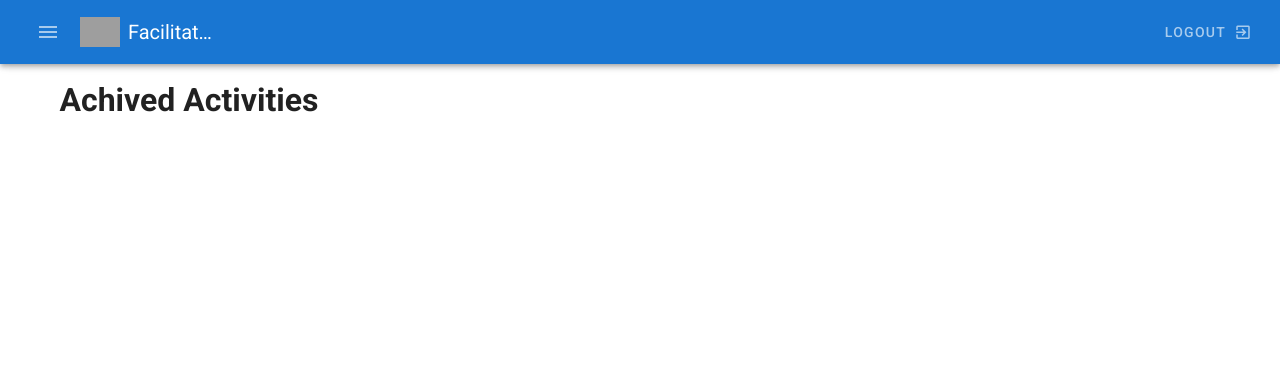
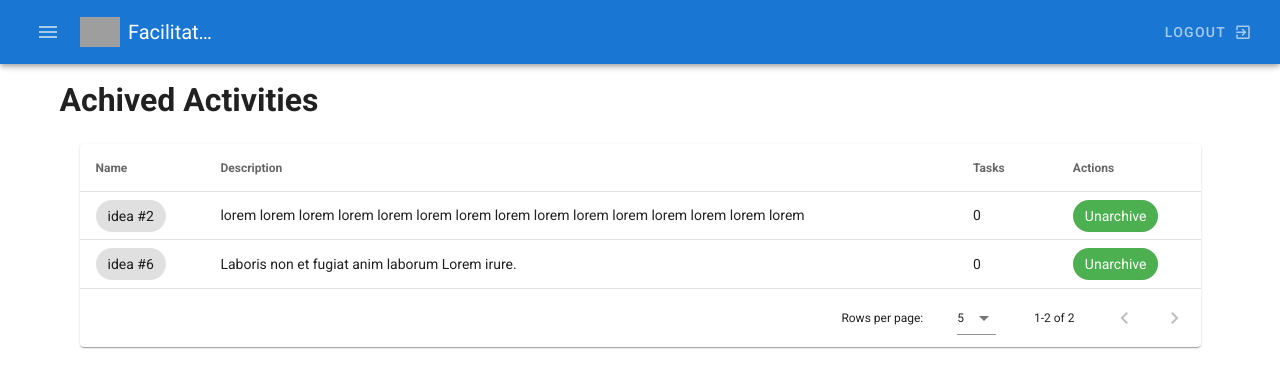
Before and after one commit to r47717/idea-facilitator, a Vue app: page /archive in a window 1280 px wide. Shown: the top 388 px of the page. Built offline with nearby package versions, Linux system fonts and the light colour scheme; grey boxes are pictures that could not be loaded; what vuetify-confirm would draw is missing.

Commit message:
archive page

```diff
--- a/src/components/Activity.vue
+++ b/src/components/Activity.vue
@@ -46,7 +46,7 @@
           <v-data-table
             :headers="tasks.headers"
             :items="tasks.items"
-            items-per-page="5"
+            :items-per-page="5"
             class="elevation-1"
           ></v-data-table>
         </v-sheet>
--- a/src/components/Archive.vue
+++ b/src/components/Archive.vue
@@ -1,15 +1,78 @@
 <template>
   <v-container>
     <h1>Achived Activities</h1>
+    <v-sheet class="pa-5">
+      <v-data-table
+        :headers="headers"
+        :items="items"
+        :items-per-page="5"
+        class="elevation-1"
+      >
+        <template v-slot:item.name="{ item }">
+          <v-chip :to="`/activity/${item.id}`" link>
+            {{ item.name }}
+          </v-chip>
+        </template>
+
+        <template v-slot:item.actions="{ item }">
+          <v-chip color="success" @click="onClickUnarchive(item)">
+            Unarchive
+          </v-chip>
+        </template>
+      </v-data-table></v-sheet
+    >
   </v-container>
 </template>
 
 <script>
+import {
+  getArchivedActivities,
+  getTasksByActivity,
+  unArchiveActivity,
+} from "../services";
 export default {
-  mounted() {},
+  data() {
+    return {
+      headers: [
+        {
+          text: "Name",
+          value: "name",
+        },
+        {
+          text: "Description",
+          value: "description",
+        },
+        {
+          text: "Tasks",
+          value: "tasks",
+        },
+        {
+          text: "Actions",
+          value: "actions",
+        },
+      ],
+      items: [],
+    };
+  },
 
-  data() {
-    return {};
+  async mounted() {
+    await this.updateActivities();
+  },
+
+  methods: {
+    async updateActivities() {
+      const items = await getArchivedActivities();
+      for (let item of items) {
+        const tasks = await getTasksByActivity(this.items.id);
+        item.tasks = tasks.length;
+      }
+      this.items = items;
+    },
+
+    async onClickUnarchive(item) {
+      await unArchiveActivity(item.id);
+      await this.updateActivities();
+    },
   },
 };
 </script>
```
